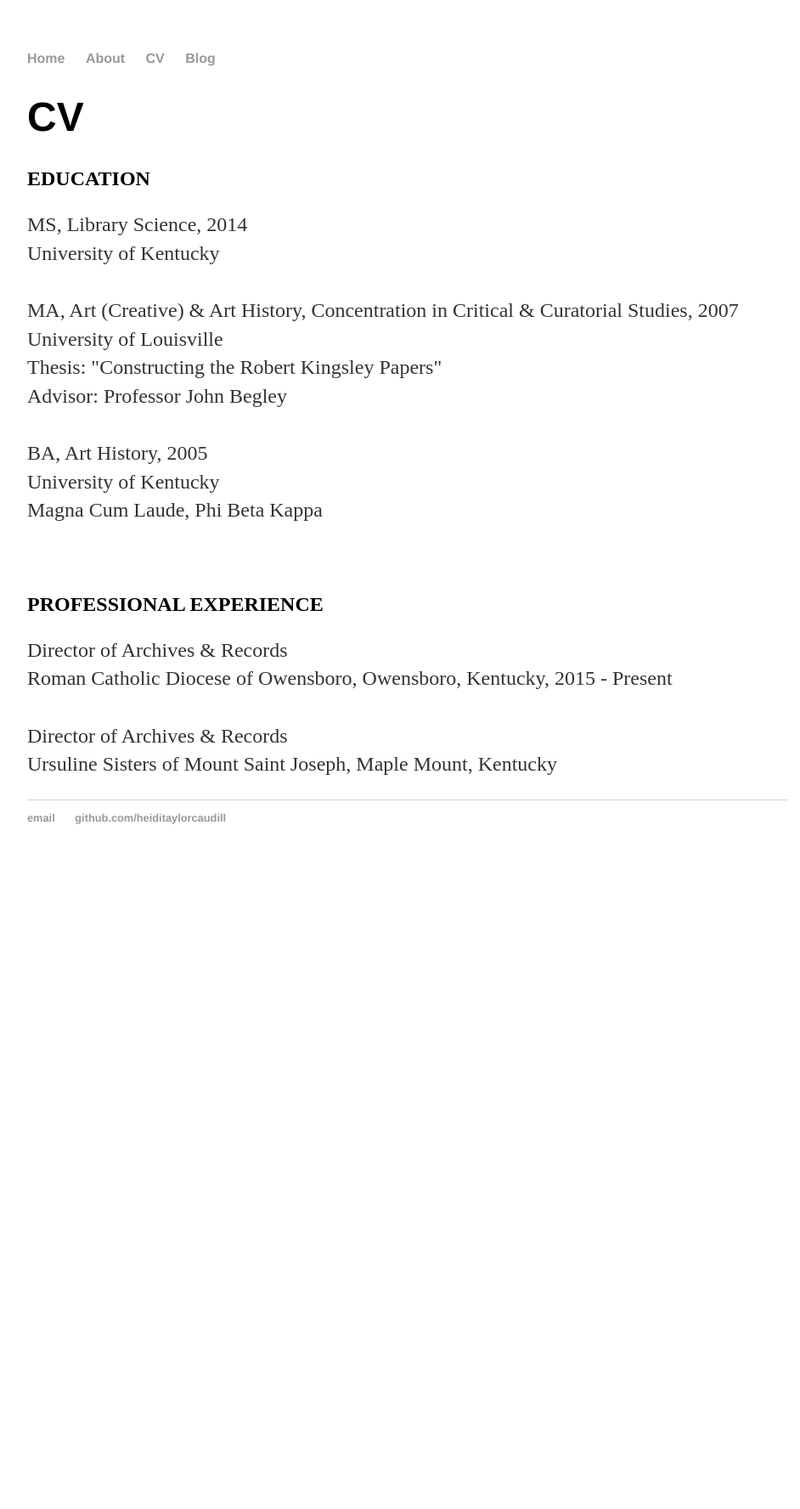
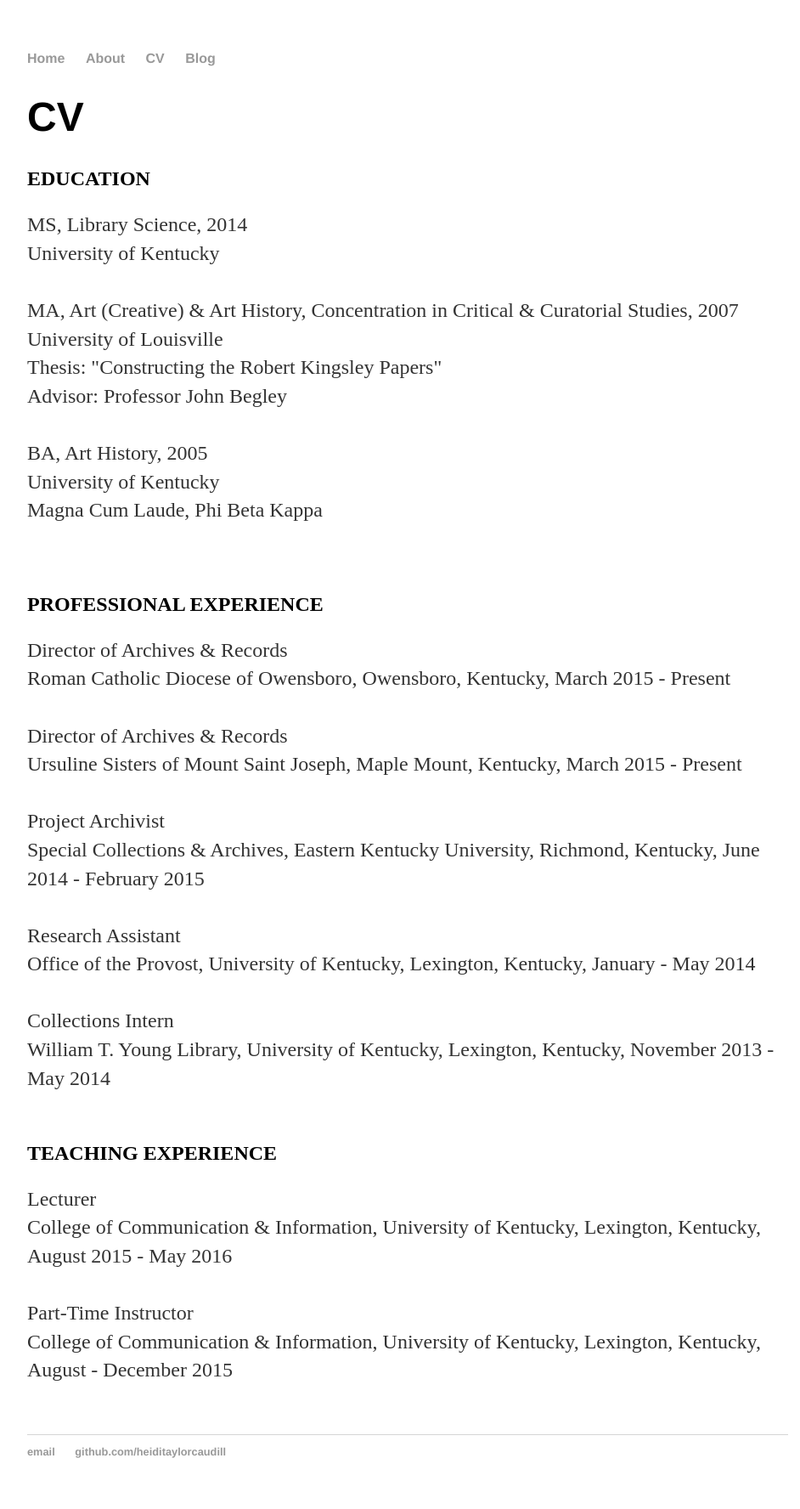
Before and after one commit to heiditaylorcaudill/heiditaylorcaudill.github.io, a Jekyll site: the page built from cv/index.html, in a window 1280 px wide. Shown: the whole page at 85% size, without its empty margins (160-1102 px from the left). Built offline with Jekyll 4.4.1, drawn with Linux system fonts in a browser that asks for light colours; before the commit the page ends 1030 px from its top, so only the background shows below that.

Commit message:
Update index.html

```diff
--- a/cv/index.html
+++ b/cv/index.html
@@ -9,17 +9,43 @@
 	<h2>EDUCATION</h2>
 	<p>MS, Library Science, 2014<br>
 	University of Kentucky <br><br>
+
 	MA, Art (Creative) & Art History, Concentration in Critical & Curatorial Studies, 2007 <br>
 	University of Louisville<br>
 	Thesis: "Constructing the Robert Kingsley Papers"<br>
 	Advisor: Professor John Begley <br><br>
+
 	BA, Art History, 2005 <br>
 	University of Kentucky<br>
 	Magna Cum Laude, Phi Beta Kappa</p><br><br>
 
 	<h2>PROFESSIONAL EXPERIENCE</h2>
 	<p>Director of Archives & Records <br>
-	Roman Catholic Diocese of Owensboro, Owensboro, Kentucky, 2015 - Present <br><br>
+	Roman Catholic Diocese of Owensboro, Owensboro, Kentucky, March 2015 - Present <br><br>
+
 	Director of Archives & Records <br>
-	Ursuline Sisters of Mount Saint Joseph, Maple Mount, Kentucky </p>
+	Ursuline Sisters of Mount Saint Joseph, Maple Mount, Kentucky, March 2015 - Present <br><br>
+
+	Project Archivist <br>
+	Special Collections & Archives, Eastern Kentucky University, Richmond, Kentucky, June 2014 - February 2015 <br><br>
+
+	Research Assistant <br>
+	Office of the Provost, University of Kentucky, Lexington, Kentucky, January - May 2014 <br><br>
+
+	Collections Intern <br>
+	William T. Young Library, University of Kentucky, Lexington, Kentucky, November 2013 - May 2014 <br><br>
+
+
+
+	<h2>TEACHING EXPERIENCE</h2>
+	<p>Lecturer <br>
+	College of Communication & Information, University of Kentucky, Lexington, Kentucky, August 2015 - May 2016 <br><br>
+
+	Part-Time Instructor <br>
+	College of Communication & Information, University of Kentucky, Lexington, Kentucky, August - December 2015 <br><br>
+
+
+
+
+	</p>
 </div><!-- /.blurb -->
```
